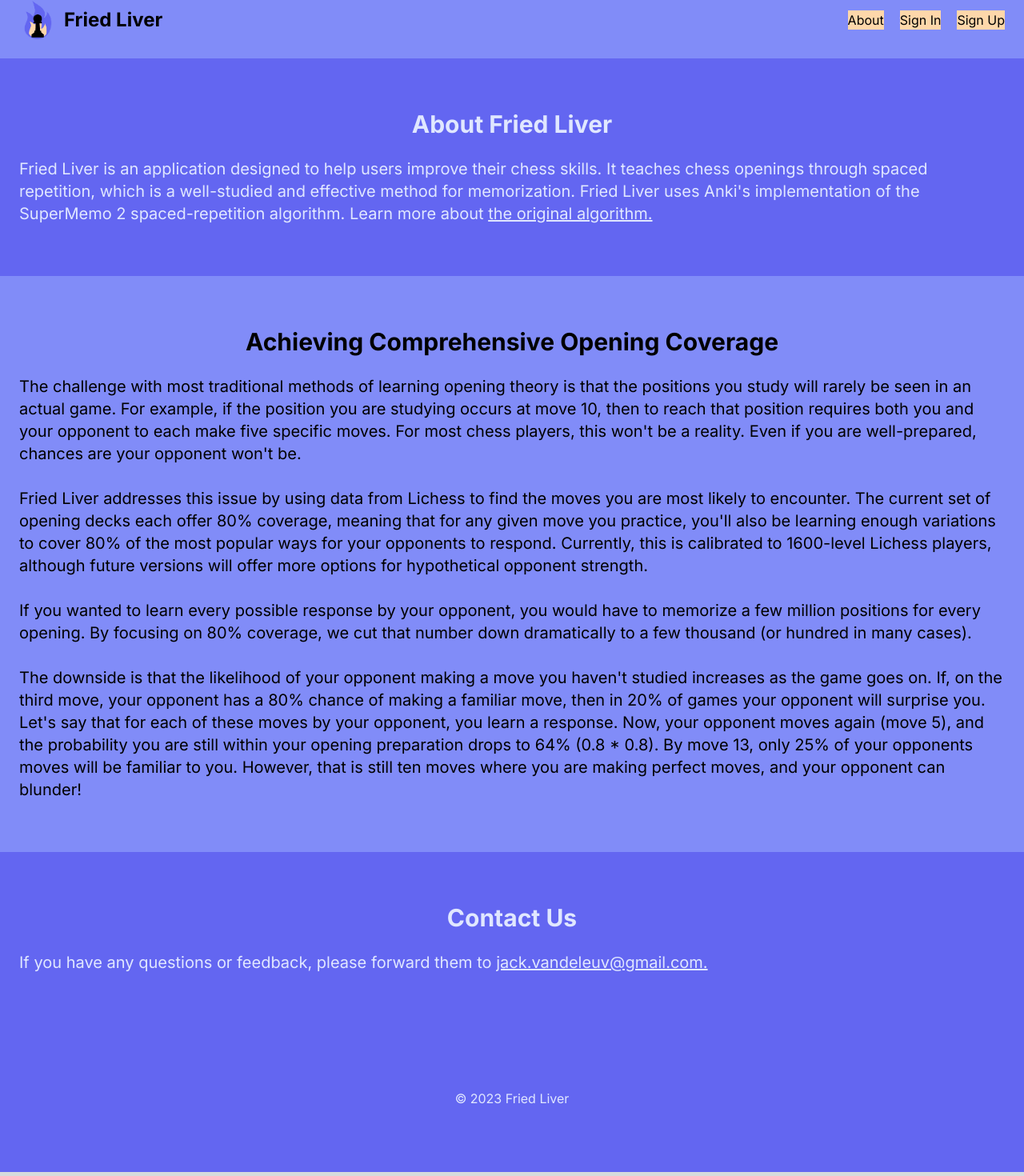
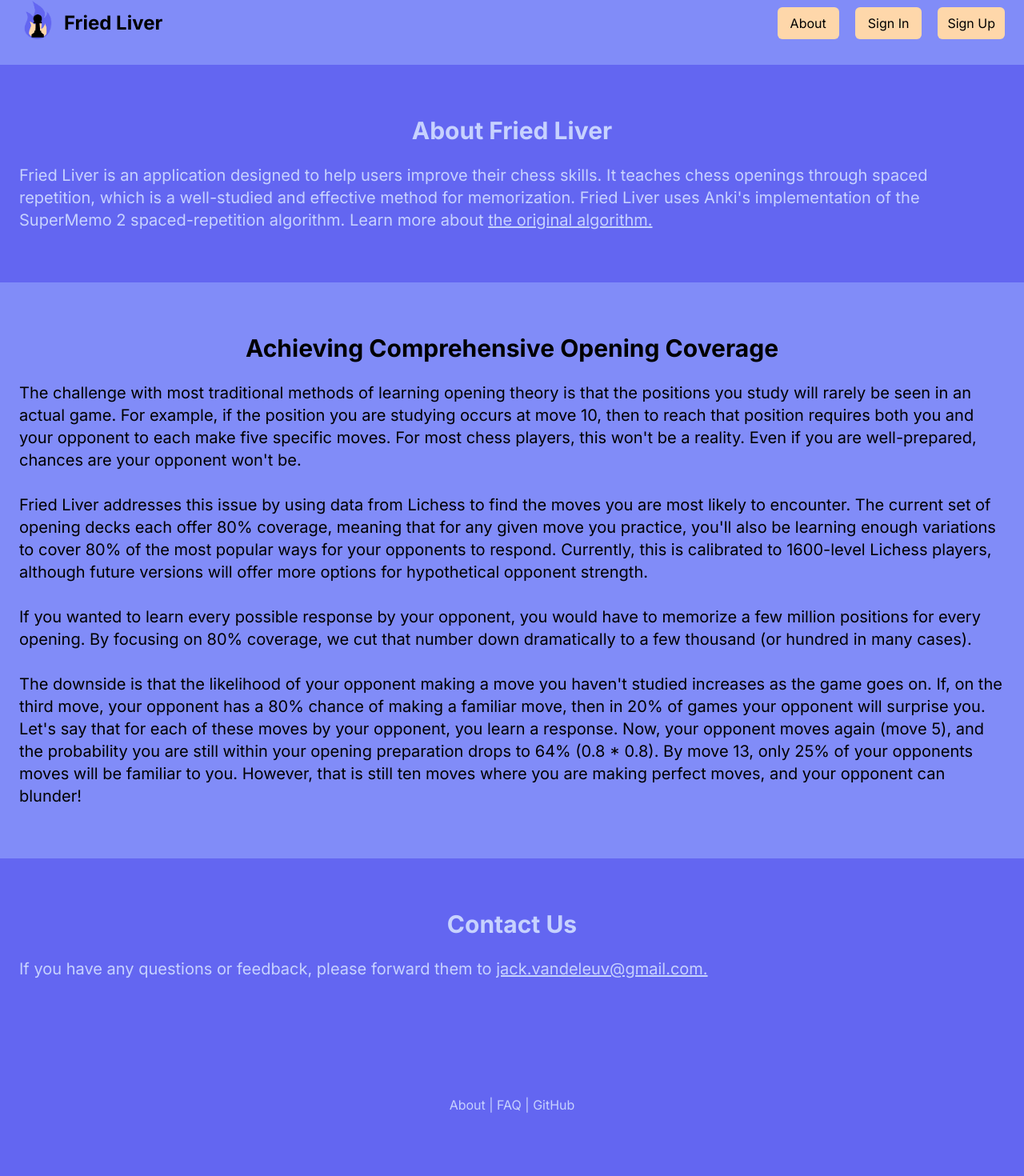
Before and after one commit to jackvandeleuv/memorize_openings, a Next.js app: page /about in a window 1280 px wide. Shown: the part 23-1493 px from the top of the page at 80% size. Built offline with nearby package versions, Linux system fonts and the light colour scheme; no server answers.

Commit message:
chore: update header and footer styling

```diff
--- a/app/Footer.tsx
+++ b/app/Footer.tsx
@@ -2,9 +2,11 @@ import React from "react";
 
 const Footer: React.FC = () => {
     return (
-        <footer className="p-20 bg-indigo-500 text-indigo-100">
+        <footer className="p-20 bg-indigo-500 text-indigo-200">
             <div className="flex justify-center">
-                &copy; {new Date().getFullYear()} Fried Liver
+            <a href='https://fried-liver.com/about' className='hover:text-indigo-300'>About</a>
+            &nbsp;|&nbsp;<a href='https://fried-liver.com/faq' className='hover:text-indigo-300'>FAQ</a>
+            &nbsp;|&nbsp;<a href='https://github.com/jackvandeleuv/memorize_openings' className='hover:text-indigo-300'>GitHub</a>
             </div>
         </footer>
     );
--- a/app/MenuBar.tsx
+++ b/app/MenuBar.tsx
@@ -47,8 +47,8 @@ const MenuBar: React.FC = () => {
         <div className="flex justify-between items-center border-b-3 border-gray-100 py-6 md:justify-start md:space-x-10">
 
           <div className="flex justify-start items-center lg:w-0 lg:flex-1">
-            <Link href='/' className="flex title-font font-medium items-center text-gray-900">
-              <div className="flex justify-center items-center">
+            <Link href='/' className="flex title-font font-medium items-center">
+              <div className="pb-2 flex justify-center items-center">
                 <Image
                   src='/blue-pawn.png'
                   alt="logo"
@@ -56,7 +56,7 @@ const MenuBar: React.FC = () => {
                   height={48}
                 />
               </div>
-              <span className="ml-2 text-2xl text-black font-bold hover:bg-orange-100">Fried Liver</span>
+              <span className="ml-2 text-2xl font-bold">Fried Liver</span>
             </Link>
           </div>
 
@@ -70,15 +70,15 @@ const MenuBar: React.FC = () => {
           </div>
 
           <nav className="hidden md:flex items-center justify-end md:flex-1 lg:w-0 space-x-5">
-            <Link href='/about' onClick={() => setIsOpen(!isOpen)} className="bg-orange-200 text-black hover:bg-orange-100">About</Link>
+            <Link href='/about' onClick={() => setIsOpen(!isOpen)} className="sm:py-2 sm:px-4 rounded-md bg-orange-200 text-black hover:bg-orange-100">About</Link>
             {isSignedIn ?
                 <>
-                  <Link href='/learn' onClick={() => setIsOpen(!isOpen)} className="bg-orange-200 text-black hover:bg-orange-100">Learn</Link>
-                  <Link href='/' onClick={() => {signUserOut();}} className="bg-orange-200 text-black hover:bg-orange-100">Sign Out</Link>
+                  <Link href='/learn' onClick={() => setIsOpen(!isOpen)} className="sm:py-2 sm:px-4 rounded-md bg-orange-200 text-black hover:bg-orange-100">Learn</Link>
+                  <Link href='/' onClick={() => {signUserOut();}} className="sm:p-2 rounded-md bg-orange-200 text-black hover:bg-orange-100">Sign Out</Link>
                 </> :
                 <>
-                  <Link href='/signin' onClick={() => setIsOpen(!isOpen)} className="bg-orange-200 text-black hover:bg-orange-100">Sign In</Link>
-                  <Link href='/signup' onClick={() => setIsOpen(!isOpen)} className="bg-orange-200 text-black hover:bg-orange-100">Sign Up</Link>
+                  <Link href='/signin' onClick={() => setIsOpen(!isOpen)} className="sm:py-2 sm:px-4 rounded-md bg-orange-200 text-black hover:bg-orange-100">Sign In</Link>
+                  <Link href='/signup' onClick={() => setIsOpen(!isOpen)} className="sm:py-2 sm:px-3 rounded-md bg-orange-200 text-black hover:bg-orange-100">Sign Up</Link>
                 </>
             }
           </nav>
@@ -115,7 +115,7 @@ const MenuBar: React.FC = () => {
                     </> :
                     <>
                       <Link href='/signin' onClick={() => setIsOpen(!isOpen)} className="text-black bg-orange-300 hover:bg-orange-100 rounded-lg p-2">Sign In</Link>
-                      <Link href='/signup' onClick={() => setIsOpen(!isOpen)} className="text-black bg-orange-300 hover:undbg-orange-100 rounded-lg p-2">Sign Up</Link>
+                      <Link href='/signup' onClick={() => setIsOpen(!isOpen)} className="text-black bg-orange-300 hover:bg-orange-100 rounded-lg p-2">Sign Up</Link>
                     </>
                   }
                 </nav>
--- a/app/about/page.tsx
+++ b/app/about/page.tsx
@@ -6,10 +6,10 @@ const About: React.FC = () => {
 	return (
 		<div className="flex flex-col bg-indigo-400 w-full">
 
-			<div className="py-16 grid grid-cols-1 bg-indigo-500 text-indigo-100">
+			<div className="py-16 grid grid-cols-1 bg-indigo-500 text-indigo-200">
 				<h2 className="pb-6 flex justify-center items-center px-10 text-xl sm:text-2xl lg:text-3xl font-bold text-center">About Fried Liver</h2>
 				<p className="px-6 text-base sm:text-lg lg:text-xl">
-					Fried Liver is an application designed to help users improve their chess skills. It teaches chess openings through spaced repetition, which is a well-studied and effective method for memorization. Fried Liver uses Anki&apos;s implementation of the SuperMemo 2 spaced-repetition algorithm. Learn more about <a href='https://faqs.ankiweb.net/what-spaced-repetition-algorithm.html' className='underline hover:text-indigo-200'>the original algorithm.</a>
+					Fried Liver is an application designed to help users improve their chess skills. It teaches chess openings through spaced repetition, which is a well-studied and effective method for memorization. Fried Liver uses Anki&apos;s implementation of the SuperMemo 2 spaced-repetition algorithm. Learn more about <a href='https://faqs.ankiweb.net/what-spaced-repetition-algorithm.html' className='underline hover:text-indigo-300'>the original algorithm.</a>
 				</p>
 			</div>
 
@@ -26,11 +26,11 @@ const About: React.FC = () => {
 				</p>
 			</div>
 
-			<div className="py-16 grid grid-cols-1 bg-indigo-500 text-indigo-100">
+			<div className="py-16 grid grid-cols-1 bg-indigo-500 text-indigo-200">
 				<h3 className="pb-6 flex justify-center items-center px-10 text-xl sm:text-2xl lg:text-3xl font-bold text-center">Contact Us</h3>
 				<p className="px-6 text-base sm:text-lg lg:text-xl">
 					If you have any questions or feedback, please forward them to&nbsp;
-					<a href="mailto:jack.vandeleuv@gmail.com" className='underline hover:text-indigo-200'>jack.vandeleuv@gmail.com.</a>
+					<a href="mailto:jack.vandeleuv@gmail.com" className='underline hover:text-indigo-300'>jack.vandeleuv@gmail.com.</a>
 				</p>
 			</div>
 		</div>
--- a/app/page.tsx
+++ b/app/page.tsx
@@ -34,7 +34,7 @@ const HomePage: React.FC = () => {
 					</p>
 				</div>
 
-				<div className="py-16 grid grid-cols-1 sm:grid-cols-2 lg:grid-cols-[400px_minmax(500px,_1fr)] bg-indigo-500 text-indigo-100 gap-2">
+				<div className="py-16 grid grid-cols-1 sm:grid-cols-2 lg:grid-cols-[400px_minmax(500px,_1fr)] bg-indigo-500 text-indigo-200 gap-2">
 					<h2 className="flex justify-center items-center px-10 text-xl sm:text-2xl lg:text-3xl font-bold text-center">How It Works</h2>
 					<p className="flex items-center px-6 text-base sm:text-lg lg:text-xl">
 						{"The better you get at recognizing a position, the less often you'll see it. But if you get it wrong, we'll show it again soon, until you know it by heart."}
@@ -48,7 +48,7 @@ const HomePage: React.FC = () => {
 					</p>
 				</div>
 
-				<div className="py-16 grid grid-cols-1 sm:grid-cols-2 lg:grid-cols-[400px_minmax(500px,_1fr)] bg-indigo-500 text-indigo-100 gap-2">
+				<div className="py-16 grid grid-cols-1 sm:grid-cols-2 lg:grid-cols-[400px_minmax(500px,_1fr)] bg-indigo-500 text-indigo-200 gap-2">
 					<h2 className="flex justify-center items-center px-10 text-xl sm:text-2xl lg:text-3xl font-bold text-center">Get Started</h2>
 					<p className="flex items-center px-6 text-base sm:text-lg lg:text-xl">
 						{"Start your journey with Fried Liver today. Sign up for a free account and begin your journey to opening mastery!"}
```
